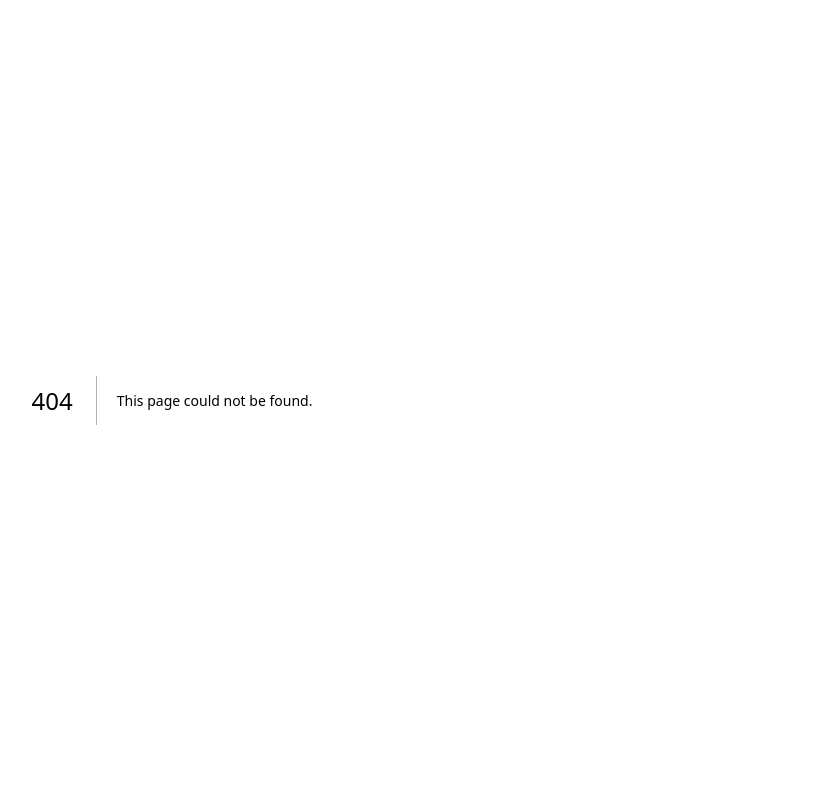
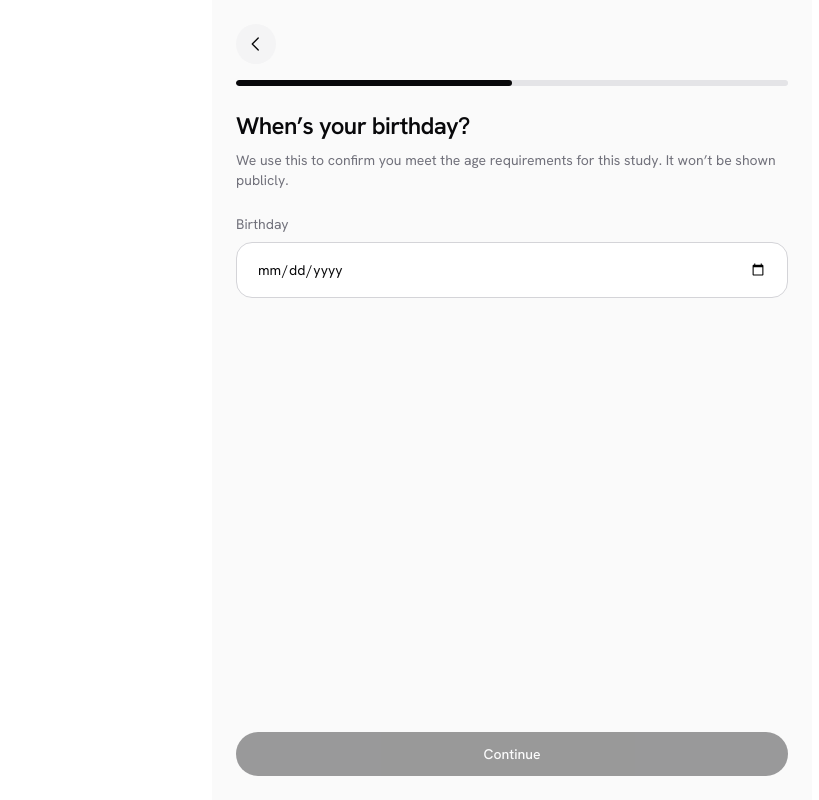
Before and after one commit to chidoziemfrancis/thriveCBT, a Next.js app in the folder pwa/: page /onboarding/dob in a window 1280 px wide. Before the commit this address had no page. Shown: the whole page, without its empty margins (128-947 px from the left). Built offline with nearby package versions, Linux system fonts and the light colour scheme.

Commit message:
feat: implement onboarding date of birth page and update related components

```diff
--- /dev/null
+++ b/pwa/app/components/LabeledField.tsx
@@ -0,0 +1,37 @@
+type LabeledFieldProps = {
+  label: string;
+  name: string;
+  type?: string;
+  autoComplete?: string;
+  placeholder?: string;
+  value?: string;
+  onChange?: (value: string) => void;
+};
+
+export default function LabeledField({
+  label,
+  name,
+  type = "text",
+  autoComplete,
+  placeholder,
+  value,
+  onChange,
+}: LabeledFieldProps) {
+  return (
+    <div className="flex flex-col gap-2">
+      <label htmlFor={name} className="text-sm text-zinc-500">
+        {label}
+      </label>
+      <input
+        id={name}
+        name={name}
+        type={type}
+        autoComplete={autoComplete}
+        placeholder={placeholder}
+        value={value}
+        onChange={(e) => onChange?.(e.target.value)}
+        className="h-14 w-full rounded-2xl border border-zinc-300 bg-white px-5 text-sm text-zinc-950 outline-none placeholder:text-zinc-400 focus:border-zinc-950"
+      />
+    </div>
+  );
+}
--- a/pwa/app/onboarding/_lib/onboardingStore.ts
+++ b/pwa/app/onboarding/_lib/onboardingStore.ts
@@ -2,6 +2,7 @@ const STORAGE_KEY = "onboarding";
 
 type OnboardingData = {
   name?: string;
+  dateOfBirth?: string;
   isUndergraduate?: boolean;
 };
 
--- /dev/null
+++ b/pwa/app/onboarding/dob/page.tsx
@@ -0,0 +1,52 @@
+"use client";
+
+import { useState } from "react";
+import { useRouter } from "next/navigation";
+import OnboardingHeader from "../_components/OnboardingHeader";
+import LabeledField from "../../components/LabeledField";
+import SubmitButton from "../../components/SubmitButton";
+import { setOnboardingData } from "../_lib/onboardingStore";
+
+export default function OnboardingDobPage() {
+  const router = useRouter();
+  const [dateOfBirth, setDateOfBirth] = useState("");
+
+  function handleSubmit(e: React.FormEvent) {
+    e.preventDefault();
+    setOnboardingData({ dateOfBirth });
+    router.push("/onboarding/eligibility");
+  }
+
+  return (
+    <div className="flex flex-1 flex-col bg-zinc-50 px-6 pt-6">
+      <OnboardingHeader step={2} totalSteps={4} />
+
+      <form onSubmit={handleSubmit} className="flex flex-1 flex-col">
+        <h1 className="mt-6 text-2xl font-semibold tracking-tight text-zinc-950">
+          When&rsquo;s your birthday?
+        </h1>
+        <p className="mt-2 text-sm text-zinc-500">
+          We use this to confirm you meet the age requirements for this
+          study. It won&rsquo;t be shown publicly.
+        </p>
+
+        <div className="mt-6">
+          <LabeledField
+            label="Birthday"
+            name="dateOfBirth"
+            type="date"
+            autoComplete="bday"
+            value={dateOfBirth}
+            onChange={setDateOfBirth}
+          />
+        </div>
+
+        <div className="mt-auto pb-6">
+          <SubmitButton disabled={dateOfBirth.trim().length === 0}>
+            Continue
+          </SubmitButton>
+        </div>
+      </form>
+    </div>
+  );
+}
--- a/pwa/app/onboarding/eligibility/page.tsx
+++ b/pwa/app/onboarding/eligibility/page.tsx
@@ -22,12 +22,16 @@ export default function OnboardingEligibilityPage() {
 
   return (
     <div className="flex flex-1 flex-col bg-zinc-50 px-6 pt-6">
-      <OnboardingHeader step={2} totalSteps={4} />
+      <OnboardingHeader step={3} totalSteps={4} />
 
       <form onSubmit={handleSubmit} className="flex flex-1 flex-col">
         <h1 className="mt-6 text-2xl font-semibold tracking-tight text-zinc-950">
           Are you currently an undergraduate student?
         </h1>
+        <p className="mt-2 text-sm text-zinc-500">
+          We ask this to confirm you&rsquo;re eligible to take part in this
+          study.
+        </p>
 
         <div className="mt-6 flex flex-col gap-3">
           <ChoiceButton
--- a/pwa/app/onboarding/name/page.tsx
+++ b/pwa/app/onboarding/name/page.tsx
@@ -3,7 +3,7 @@
 import { useState } from "react";
 import { useRouter } from "next/navigation";
 import OnboardingHeader from "../_components/OnboardingHeader";
-import PillInput from "../../components/PillInput";
+import LabeledField from "../../components/LabeledField";
 import SubmitButton from "../../components/SubmitButton";
 import { setOnboardingData } from "../_lib/onboardingStore";
 
@@ -14,7 +14,7 @@ export default function OnboardingNamePage() {
   function handleSubmit(e: React.FormEvent) {
     e.preventDefault();
     setOnboardingData({ name: name.trim() });
-    router.push("/onboarding/eligibility");
+    router.push("/onboarding/dob");
   }
 
   return (
@@ -25,9 +25,14 @@ export default function OnboardingNamePage() {
         <h1 className="mt-6 text-2xl font-semibold tracking-tight text-zinc-950">
           What should we call you?
         </h1>
+        <p className="mt-2 text-sm text-zinc-500">
+          This is how we&rsquo;ll refer to you throughout your CBT journey. It
+          won&rsquo;t be shown publicly.
+        </p>
 
         <div className="mt-6">
-          <PillInput
+          <LabeledField
+            label="First name"
             name="name"
             autoComplete="given-name"
             placeholder="Your first name"
--- a/pwa/app/onboarding/what-to-expect/page.tsx
+++ b/pwa/app/onboarding/what-to-expect/page.tsx
@@ -34,7 +34,7 @@ const TIMELINE = [
 export default function WhatToExpectPage() {
   return (
     <div className="flex flex-1 flex-col bg-zinc-50 px-6 pt-6">
-      <OnboardingHeader step={3} totalSteps={4} />
+      <OnboardingHeader step={4} totalSteps={4} />
 
       <h1 className="mt-6 text-2xl font-semibold tracking-tight text-zinc-950">
         What to expect
```
